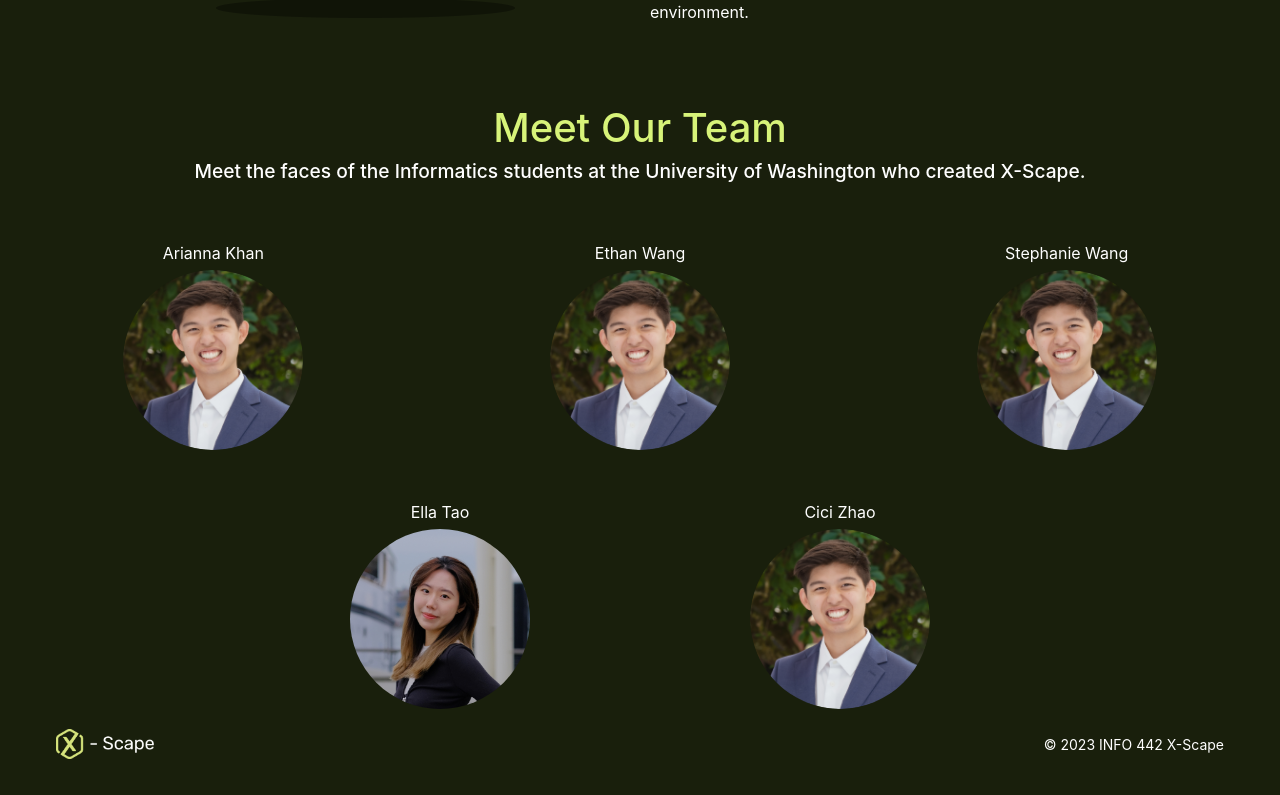
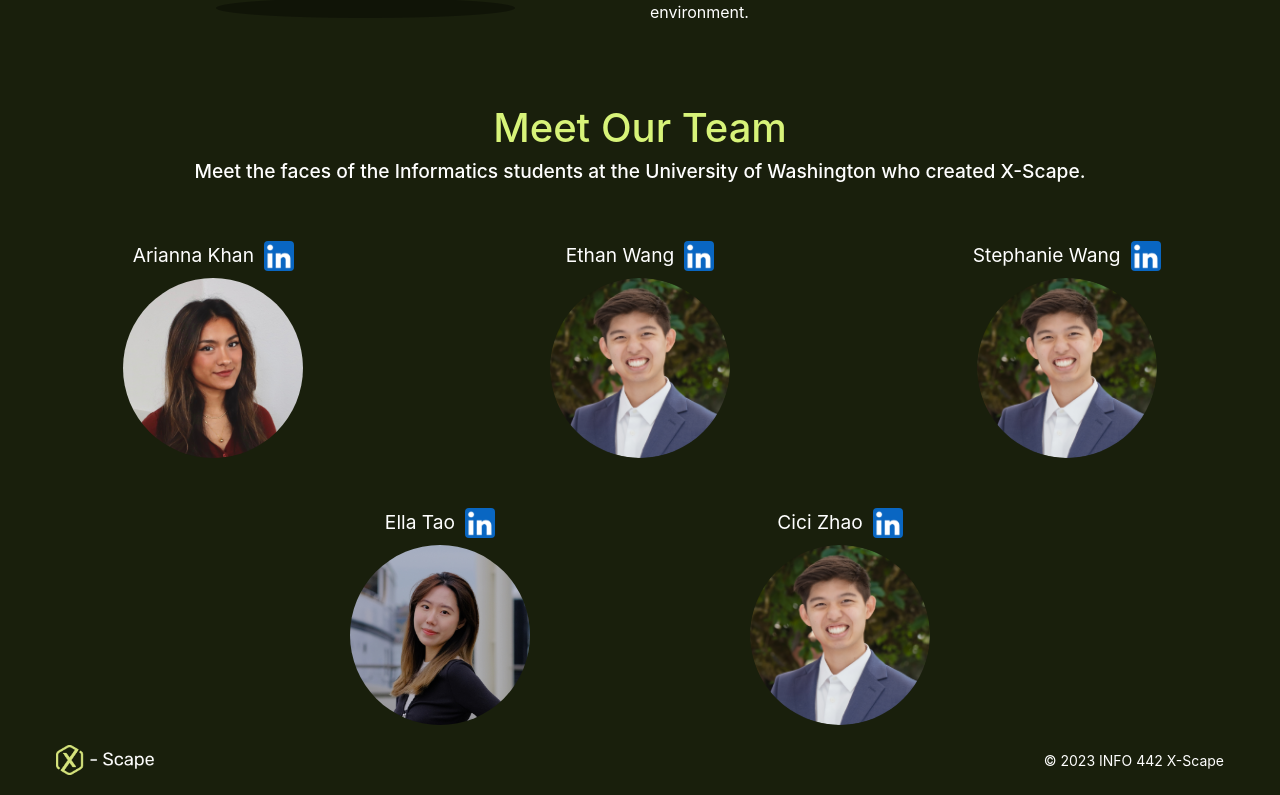
Before and after one commit to UW-INFO442-AU23/sus-city, a React (Create React App) app: page /About in a window 1280 px wide. Shown: the part 540-1335 px from the top of the page. Built offline with nearby package versions, Linux system fonts and the light colour scheme.

Commit message:
About - linkedin logos and css spacing reactive design fixes

```diff
--- a/src/components/About/about.js
+++ b/src/components/About/about.js
@@ -39,29 +39,56 @@ export default function About(props) {
 					of Washington who created X-Scape.
 				</h2>
 			</div>
+
+
 			<div className="image-row">
 				<div className="image-container">
-					<div className="image-name">Arianna Khan</div>
-					<img class="profile-image" src="/imgs/ethan.png" alt="Image 1" />
+						<div className="image-name">Arianna Khan
+						<a href="https://www.linkedin.com/in/arianna-khan-0b0804206/" target="_blank" rel="noopener noreferrer">
+							<img class="linkedin-logo" src="/imgs/linkedin.png" alt="LinkedIn" />
+						</a>
+					</div>
+					<img class="profile-image" src="/imgs/arianna.jpeg" alt="Image 1" />
 				</div>
+
 				<div className="image-container">
-					<div className="image-name">Ethan Wang</div>
+					<div className="image-name">Ethan Wang
+						<a href="https://www.linkedin.com/in/ethanwang17/" target="_blank" rel="noopener noreferrer">
+							<img class="linkedin-logo" src="/imgs/linkedin.png" alt="LinkedIn" />
+						</a>
+					</div>
 					<img class="profile-image" src="/imgs/ethan.png" alt="Image 2" />
 				</div>
+
 				<div className="image-container">
-					<div className="image-name">Stephanie Wang</div>
+					<div className="image-name">Stephanie Wang
+						<a href="https://www.linkedin.com/in/stephanieliwang/" target="_blank" rel="noopener noreferrer">
+							<img class="linkedin-logo" src="/imgs/linkedin.png" alt="LinkedIn" />
+						</a>
+					</div>
 					<img class="profile-image" src="/imgs/ethan.png" alt="Image 3" />
 				</div>
 			</div>
+
 			<div className="image-row-2">
 				<div className="image-container">
-					<div className="image-name">Ella Tao</div>
+					<div className="image-name">Ella Tao
+						<a href="https://www.linkedin.com/in/arianna-khan-0b0804206/" target="_blank" rel="noopener noreferrer">
+							<img class="linkedin-logo" src="/imgs/linkedin.png" alt="LinkedIn" />
+						</a>
+					</div>
 					<img class="profile-image" src="/imgs/ella.jpg" alt="Image 1" />
 				</div>
+
 				<div className="image-container">
-					<div className="image-name">Cici Zhao</div>
+					<div className="image-name">Cici Zhao
+						<a href="https://www.linkedin.com/in/arianna-khan-0b0804206/" target="_blank" rel="noopener noreferrer">
+							<img class="linkedin-logo" src="/imgs/linkedin.png" alt="LinkedIn" />
+						</a>
+					</div>
 					<img class="profile-image" src="/imgs/ethan.png" alt="Image 2" />
 				</div>
+
 			</div>
 		</div>
 	);
--- a/src/index.css
+++ b/src/index.css
@@ -929,6 +929,15 @@ input[type="radio"] {
 
 /* About images */
 
+.linkedin-logo {
+    width: 30px;
+    height: 30px;
+    margin-left: 10px;
+	margin-bottom: 2px;
+	border-radius: 4px;
+
+}
+
 .image-row {
 	display: flex;
 	justify-content: space-between;
@@ -939,7 +948,7 @@ input[type="radio"] {
 
 .image-row-2 {
 	display: flex;
-	justify-content: space-between;
+	justify-content: center;
 	align-items: center;
 	width: 100%;
 	padding: 50px 240px 50px 240px;
@@ -948,6 +957,7 @@ input[type="radio"] {
 .image-container {
 	flex: 1;
 	text-align: center;
+	padding: 0 10px;
 }
 
 .image-container img {
@@ -955,14 +965,17 @@ input[type="radio"] {
 	height: auto;
 }
 
+
 .image-name {
 	margin-bottom: 5px;
 	color: var(--secondary-color);
+	font-size: 1.2rem;
 }
 
 .profile-image {
     width: 180px;
     height: 180px;
+	min-width: 180px;
     border-radius: 50%;
     object-fit: cover;
 }
```
Also changed, not shown: public/imgs/arianna.jpeg (added), public/imgs/linkedin.png (added).
